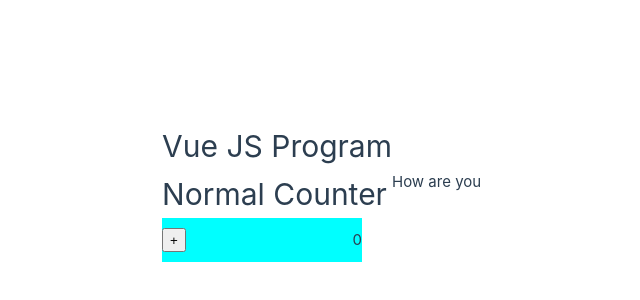
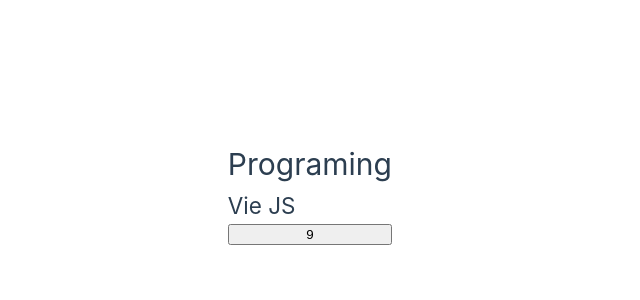
Before and after one commit to cbappi/Vue_JS_1st, a Vue app: page / in a window 1280 px wide. Shown: the part 208-508 px from the top of the page, without its empty margins (248-888 px from the left). Built offline with nearby package versions, Linux system fonts and the light colour scheme.

Commit message:
option api commit

```diff
--- a/src/App.vue
+++ b/src/App.vue
@@ -1,21 +1,20 @@
 
 <template>
   <h1>{{ title }}</h1><br>
-  <buttons title = "Normal Counter" :coun="counts" @increase-by = "increaseCount">
-    <div>
-      <p>Counter</p>
-    </div>
-  </buttons>
+  <h2>{{ subject }}</h2><br>
+  <button @click = "count++">{{ count }} </button>
 </template>
 
-<script setup>
+<!-- Option API -->
+<script>
+  export default{
+    data(){
+      return{
+        title : 'Programing',
+        subject : 'Vie JS',
+        count : 9
+      }
+    }
 
-  import {provide,ref} from 'vue';
-  import buttons from './components/buttons.vue'
-  let title = ref("Vue JS Program");
-  provide('message','How are you')
-  let counts = ref(0);
-  const increaseCount =  (n) =>{
-    counts.value += n
   }
 </script>
```
